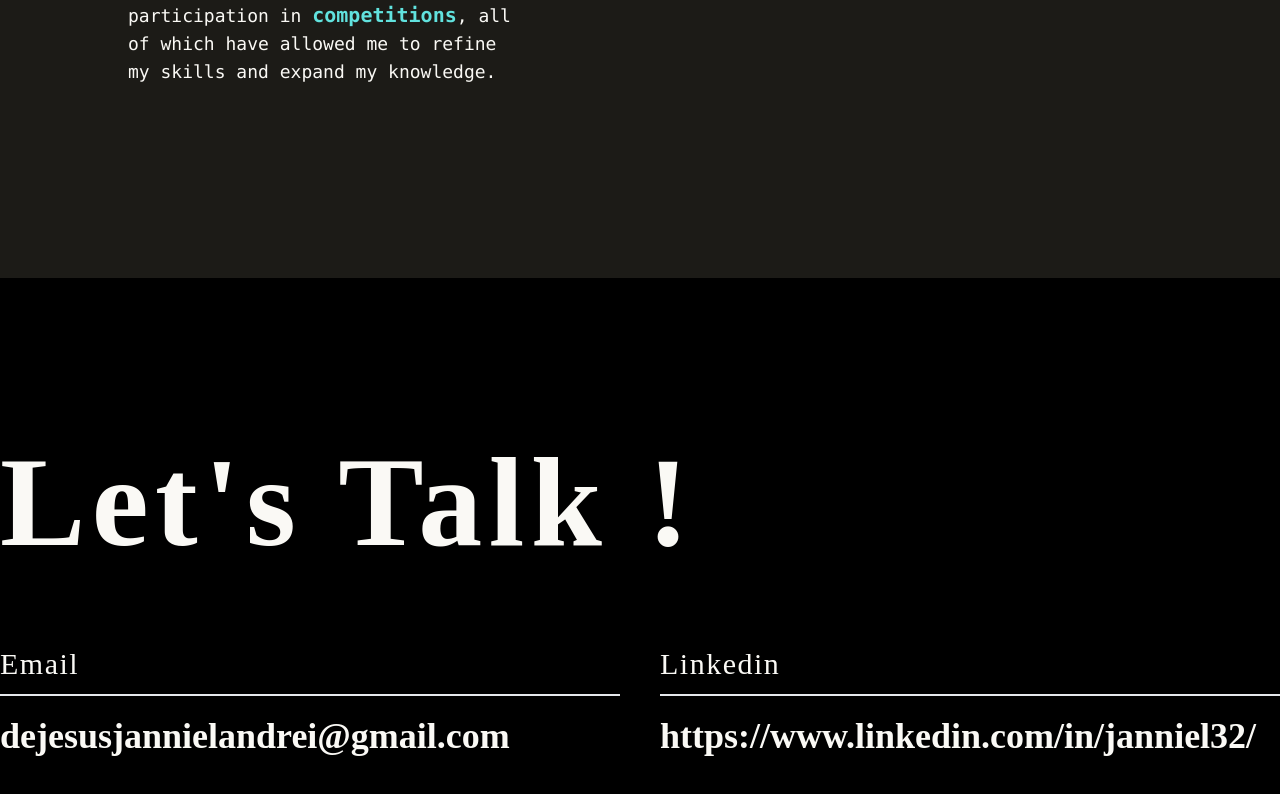
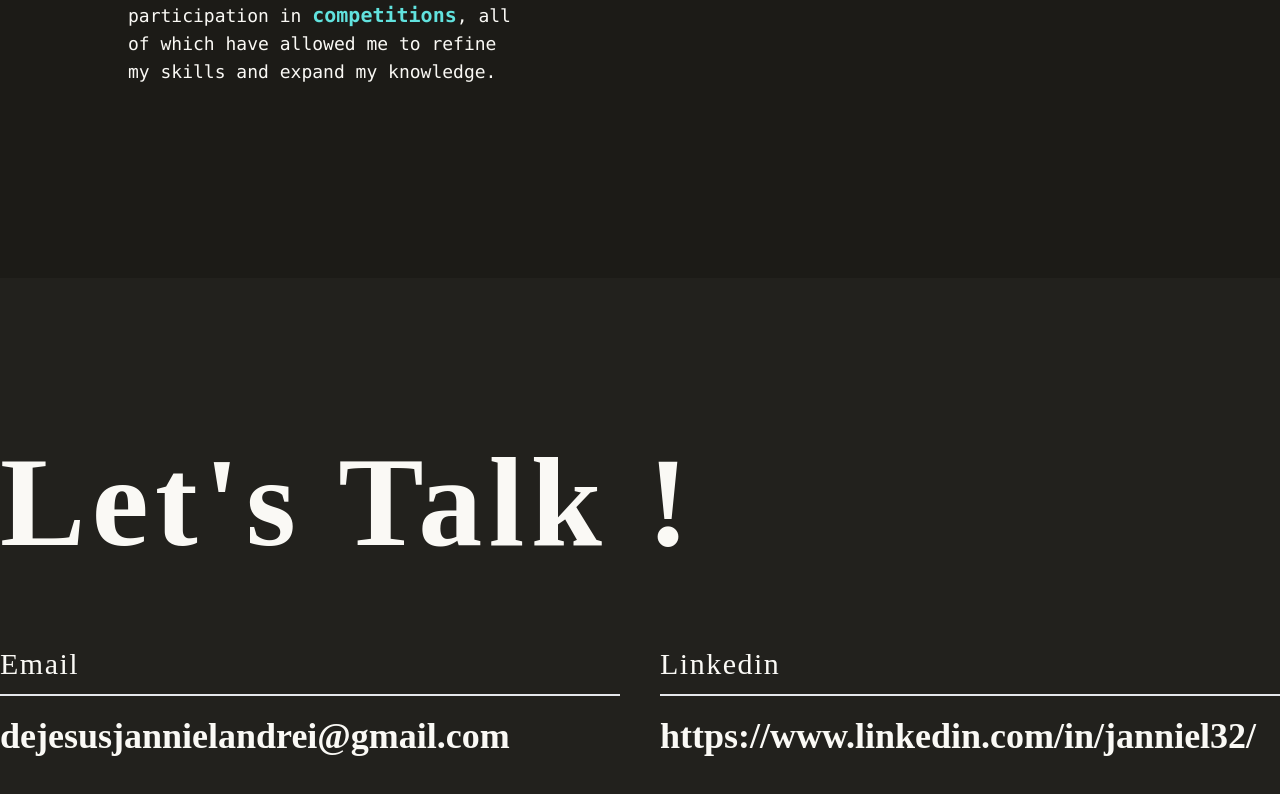
Before and after one commit to Janniel/portfolio, a React (Vite) app: page / in a window 1280 px wide. Shown: the part 3573-4367 px from the top of the page. Built offline with nearby package versions, Linux system fonts and the light colour scheme; a web font is replaced by a local one.

Commit message:
style:change the bg for the contact component

```diff
--- a/src/components/Contact.tsx
+++ b/src/components/Contact.tsx
@@ -1,6 +1,6 @@
 export default function Contact() {
   return (
-    <section id="contact" className="bg-black">
+    <section id="contact" className="bg-[#22211d]">
       <div className="container mx-auto pt-12 pb-48">
         <div className="pt-28 mx-auto text-left">
           <h1 className="text-my-white font-tasa font-bold text-7xl text-center lg:text-left lg:text-9xl tracking-wider">
```
